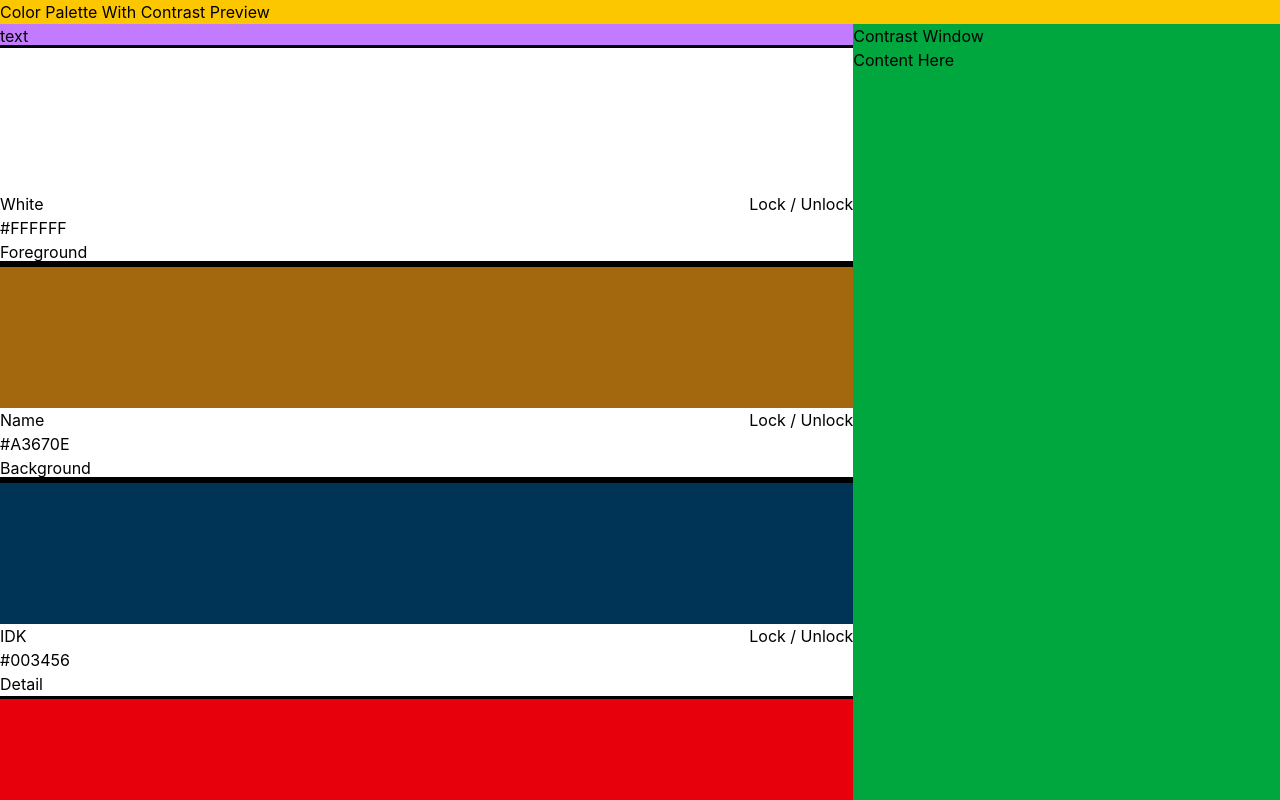
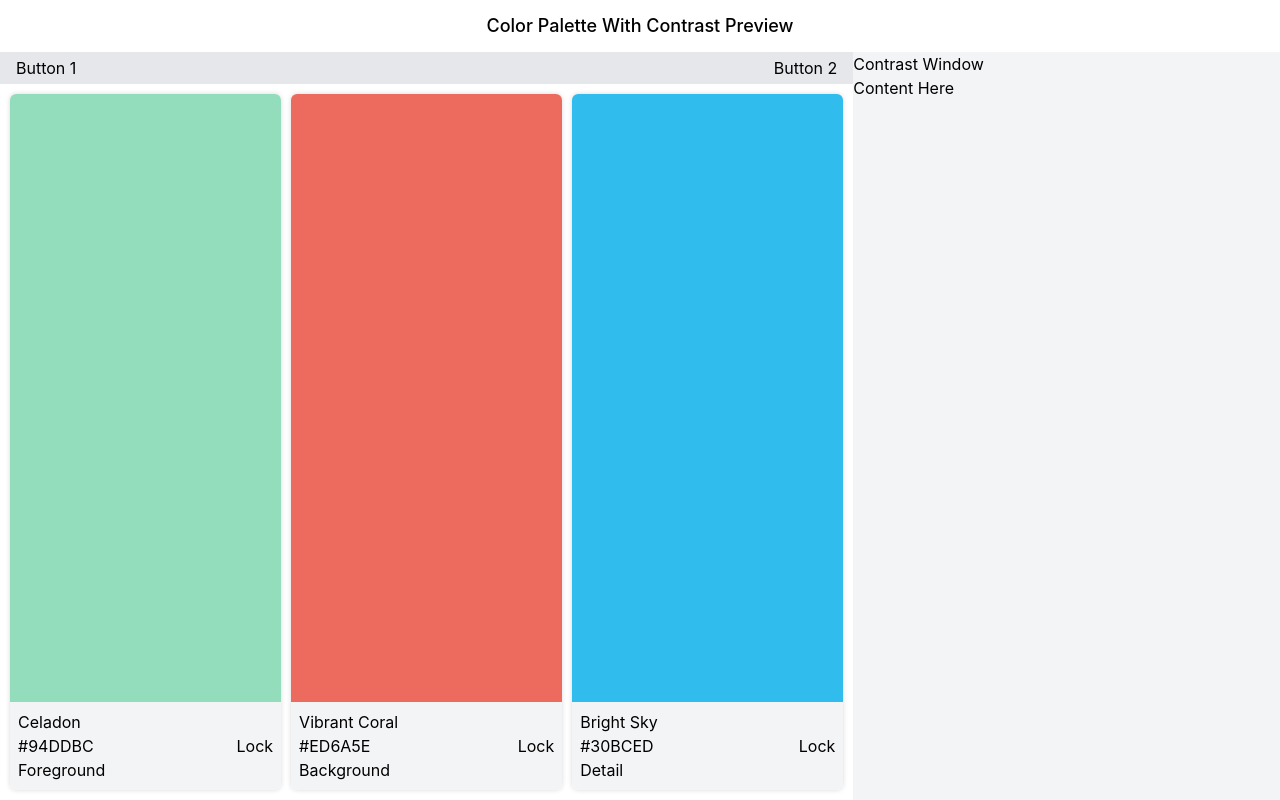
Before and after one commit to hannahlundstrom/color-palette, a React (Vite) app: page / in a window 1280 px wide. Built offline with nearby package versions, Linux system fonts and the light colour scheme.

Commit message:
Refined design

```diff
--- a/src/components/App/App.tsx
+++ b/src/components/App/App.tsx
@@ -7,7 +7,7 @@ function App() {
   return (
     <div className="min-h-screen flex flex-col">
       <Header/>
-      <main className="bg-pink-300 flex flex-1 justify-between">
+      <main className="flex flex-1 justify-between">
         <Palette/>
         <ContrastWindow/>
       </main>
--- a/src/components/ColorCard/ColorCard.tsx
+++ b/src/components/ColorCard/ColorCard.tsx
@@ -3,17 +3,17 @@ import type { Color } from "../../types/color"
 function ColorCard({color}: {color: Color}) {
 
   return (
-    <article className="w-full h-full flex flex-col outline-solid">
-      <div id="color-preview" className="flex-1" style={{ backgroundColor: color.hexCode }}>
+    <article className="w-full h-full rounded-md flex flex-col shadow-[0_0_5px_rgba(0,0,0,0.15)]">
+      <div id="color-preview" className="flex-1 rounded-t-md min-h-20" style={{ backgroundColor: color.hexCode }}>
       </div>
-      <div id="color-details" className="bg-white flex justify-between">
-        <div id="color-info" className="flex flex-col">
+      <div id="color-details" className="bg-gray-100 p-2 flex justify-between rounded-b-md">
+        <div id="color-info" className="flex flex-col justify-center">
             <span id="color-name">{color.name}</span>
             <span id="color-hex-code">{color.hexCode}</span>
             <span id="color-nickname">{color.nickname}</span>
         </div>
-        <div id="color-actions" className="flex flex-col">
-            <span>Lock / Unlock</span>
+        <div id="color-actions" className="flex flex-col justify-center">
+            <span>Lock</span>
         </div>
       </div>
     </article>
--- a/src/components/ContrastWindow/ContrastWindow.tsx
+++ b/src/components/ContrastWindow/ContrastWindow.tsx
@@ -1,7 +1,7 @@
 function ContrastWindow() {
 
   return (
-    <section className="bg-green-600 flex-1 w-full">
+    <section className="flex-1 w-full bg-gray-100">
       <h2>Contrast Window</h2>
       <p>Content Here</p>
     </section>
--- a/src/components/Header/Header.tsx
+++ b/src/components/Header/Header.tsx
@@ -1,8 +1,8 @@
 function Header() {
 
   return (
-    <header className="bg-yellow-400">
-      <h1>Color Palette With Contrast Preview</h1>
+    <header className="bg-white p-3 flex justify-center">
+      <h1 className="font-medium text-lg">Color Palette With Contrast Preview</h1>
     </header>
   )
 }
--- a/src/components/Palette/Palette.tsx
+++ b/src/components/Palette/Palette.tsx
@@ -8,16 +8,16 @@ function Palette() {
 const [colorCount, setColorCount] = useState(3);
 const [colors, setColors] = useState<Color[]>([]);
 //FOR TESTING PURPOSES
-colors.push({hexCode: "#FFFFFF", name: "White", nickname: "Foreground"});
-colors.push({hexCode: "#A3670E", name: "Name", nickname: "Background"});
-colors.push({hexCode: "#003456", name: "IDK", nickname: "Detail"});
+colors.push({hexCode: "#94DDBC", name: "Celadon", nickname: "Foreground"});
+colors.push({hexCode: "#ED6A5E", name: "Vibrant Coral", nickname: "Background"});
+colors.push({hexCode: "#30BCED", name: "Bright Sky", nickname: "Detail"});
 colors.push({hexCode: "#AF3410", name: "Maybe", nickname: "Decoration"});
 colors.push({hexCode: "#000000", name: "Green?", nickname: "Warning"});
 
   return (
-    <section className="bg-red-600 w-full flex flex-col flex-2">
+    <section className="w-full flex flex-col flex-2">
       <Toolbar/>
-      <div className="">
+      <div className="p-2.5 grid h-full grid-rows-[1fr] auto-rows-fr grid-cols-[repeat(auto-fit,minmax(200px,1fr))] gap-2.5">
         {colors.slice(0, colorCount).map(color => <ColorCard color={color}/>)}
       </div>
     </section>
--- a/src/components/Palette/Toolbar.tsx
+++ b/src/components/Palette/Toolbar.tsx
@@ -1,8 +1,9 @@
 function Toolbar() {
 
   return (
-    <div className="bg-purple-400">
-      <h2>text</h2>
+    <div className="bg-gray-200 p-1 px-4 flex justify-between">
+      <button>Button 1</button>
+      <button>Button 2</button>
     </div>
   )
 }
```
